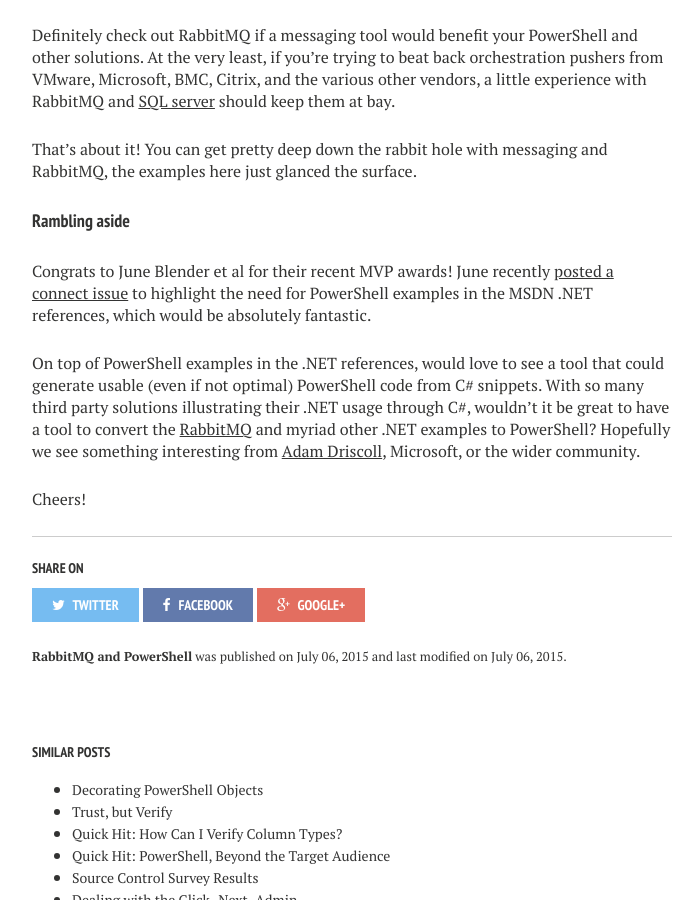
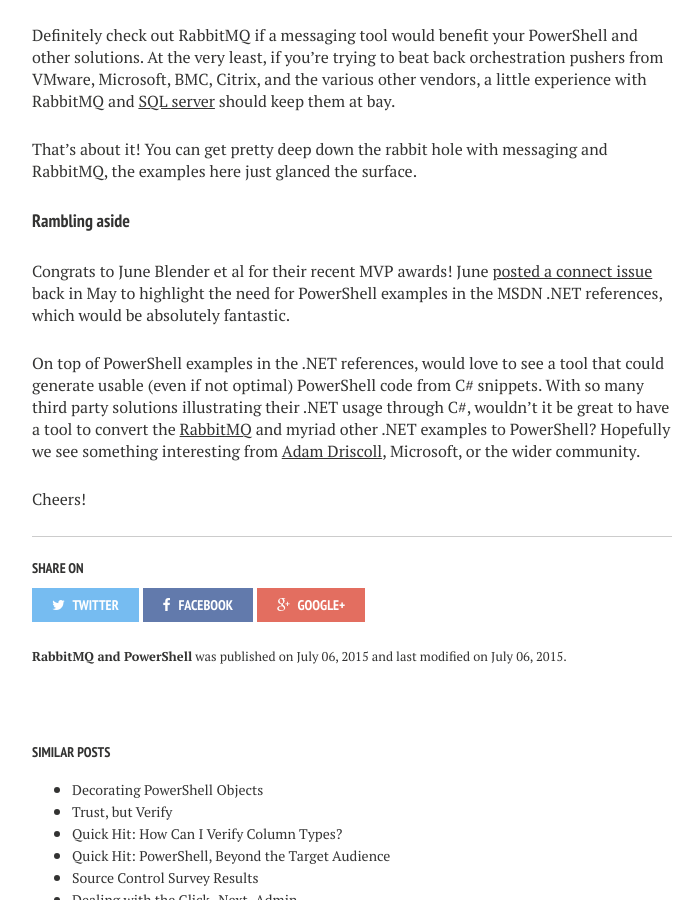
Before and after one commit to RamblingCookieMonster/RamblingCookieMonster.github.io, a Jekyll site: the page built from _posts/2015-07-06-RabbitMQ-Intro.md, in a window 1280 px wide and 900 px high, scrolled down 6384 px. Shown: the whole window, without its empty margins (288-988 px from the left). Built offline with Jekyll 4.4.1, drawn with Linux system fonts in a browser that asks for light colours; nearby versions of some CDN libraries; comment, search, counter and statistics services are not loaded.

Commit message:
redundant recently...

```diff
--- a/_posts/2015-07-06-RabbitMQ-Intro.md
+++ b/_posts/2015-07-06-RabbitMQ-Intro.md
@@ -191,7 +191,7 @@
 
 #### Rambling aside
 
-Congrats to June Blender et al for their recent MVP awards! June recently [posted a connect issue](https://connect.microsoft.com/PowerShell/feedbackdetail/view/1351032/add-powershell-tab-and-examples-to-net-reference-pages-in-msdn) to highlight the need for PowerShell examples in the MSDN .NET references, which would be absolutely fantastic.
+Congrats to June Blender et al for their recent MVP awards! June [posted a connect issue](https://connect.microsoft.com/PowerShell/feedbackdetail/view/1351032/add-powershell-tab-and-examples-to-net-reference-pages-in-msdn) back in May to highlight the need for PowerShell examples in the MSDN .NET references, which would be absolutely fantastic.
 
 On top of PowerShell examples in the .NET references, would love to see a tool that could generate usable (even if not optimal) PowerShell code from C# snippets. With so many third party solutions illustrating their .NET usage through C#, wouldn't it be great to have a tool to convert the [RabbitMQ](http://www.rabbitmq.com/tutorials/tutorial-one-dotnet.html) and myriad other .NET examples to PowerShell? Hopefully we see something interesting from [Adam Driscoll](https://github.com/adamdriscoll/PowerShellCodeDomProvider), Microsoft, or the wider community.
 
```
